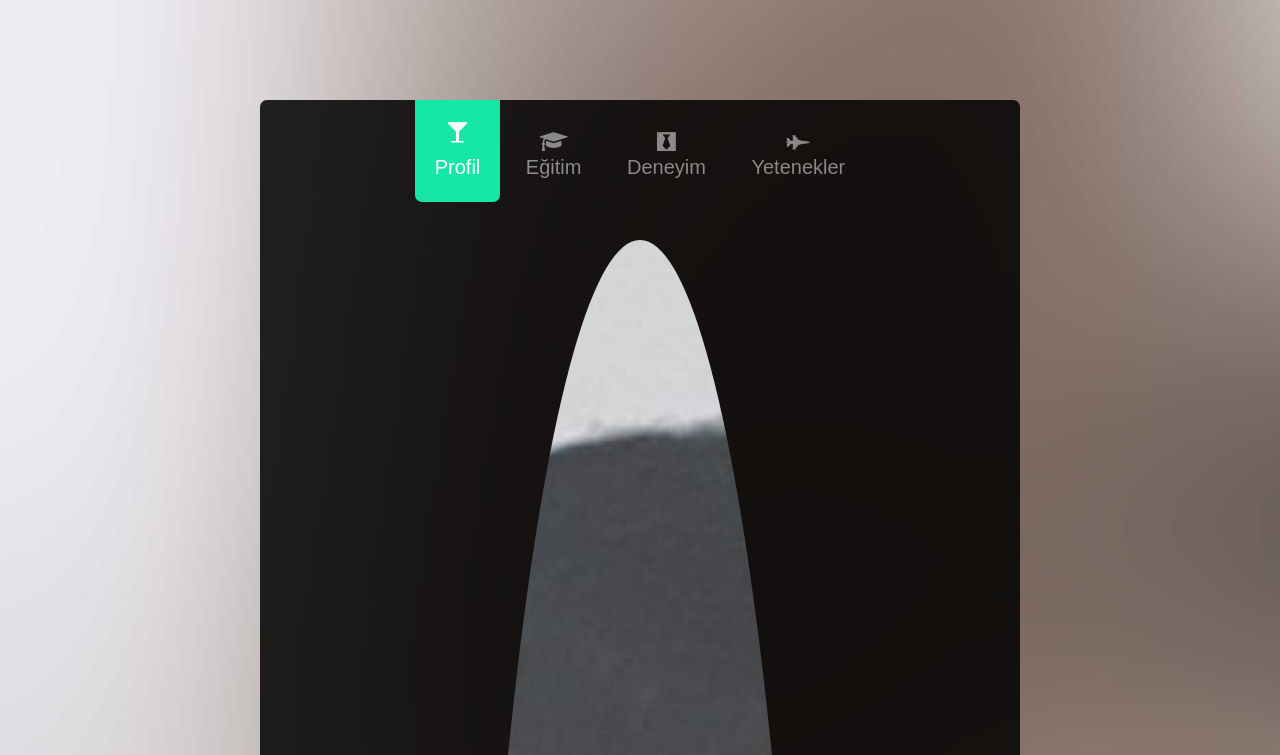
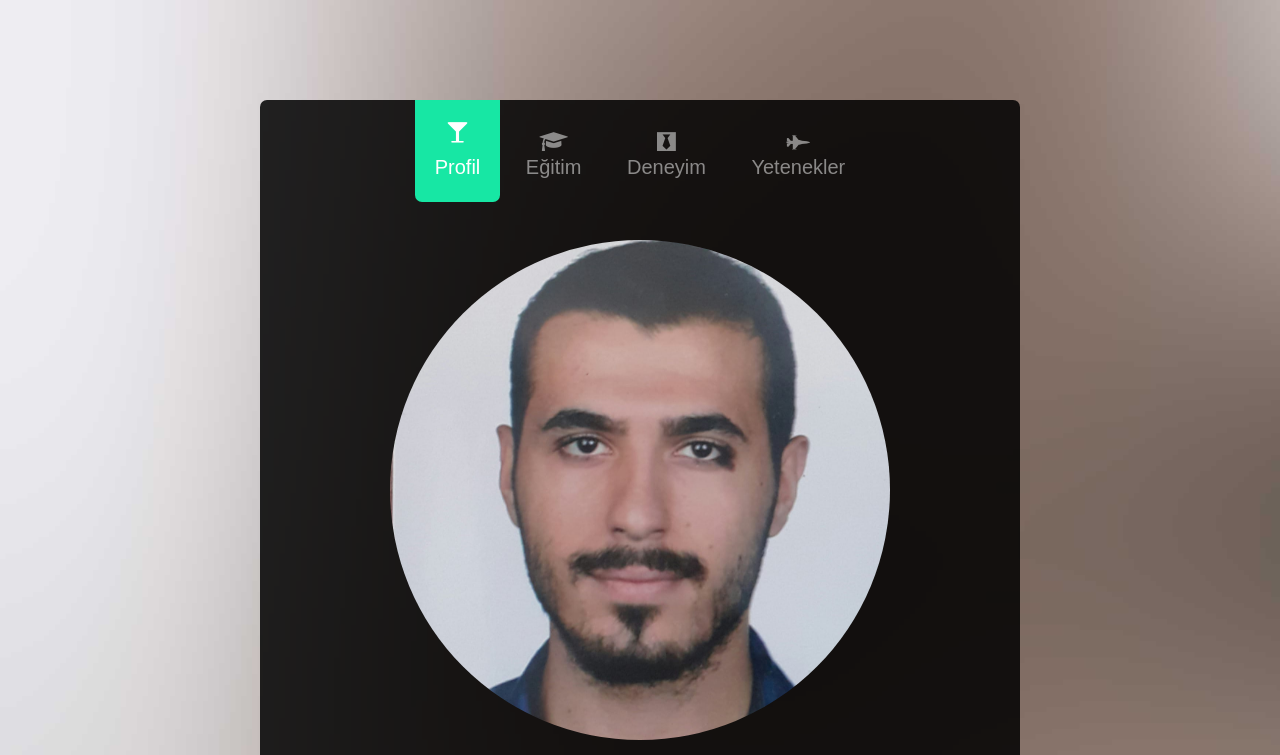
Before and after one commit to grgnonur/grgnonur.github.io, a plain HTML site: page index.html in a window 1280 px wide. Shown: the top 755 px of the page. Drawn offline with Linux system fonts and the light colour scheme; files whose address does not match are found by name.

Commit message:
Update index.html

```diff
--- a/index.html
+++ b/index.html
@@ -58,7 +58,7 @@
 					<div class="row row-bottom-padded-sm">
 						<div class="col-md-12">
 							<figure>
-								<img src="image/2e405eea-9f95-439d-b78c-4983f7964467.jpg" alt="Onur Gürgen Cv" style="border-radius: 50%; object-fit: cover; height: 3000px; width: 350px;">
+								<img src="image/2e405eea-9f95-439d-b78c-4983f7964467.jpg" alt="Onur Gürgen Cv" style="border-radius: 50%; object-fit: cover; height: 500px; width: 500px;">
 							</figure>
 							<h1>Onur Gürgen</h1>
 							<p>2020 yılında Manisa Celal Bayar Üniversitesi Bilgisayar Mühendisliği (%100 İngilizce) bölümünden mezun oldum. Eğitim hayatım bana iş sektörünün istediği altyapıyı sağladı.
```
